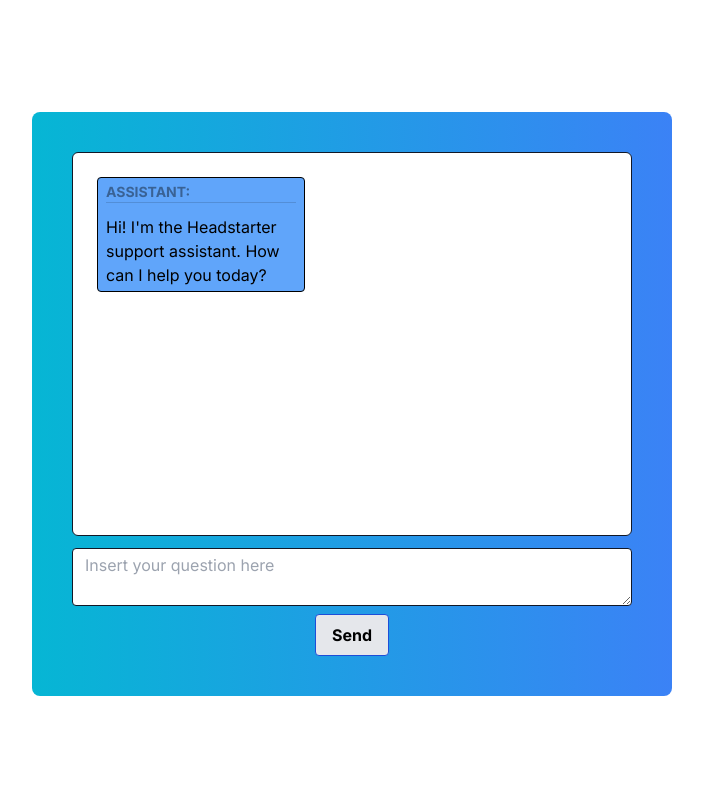
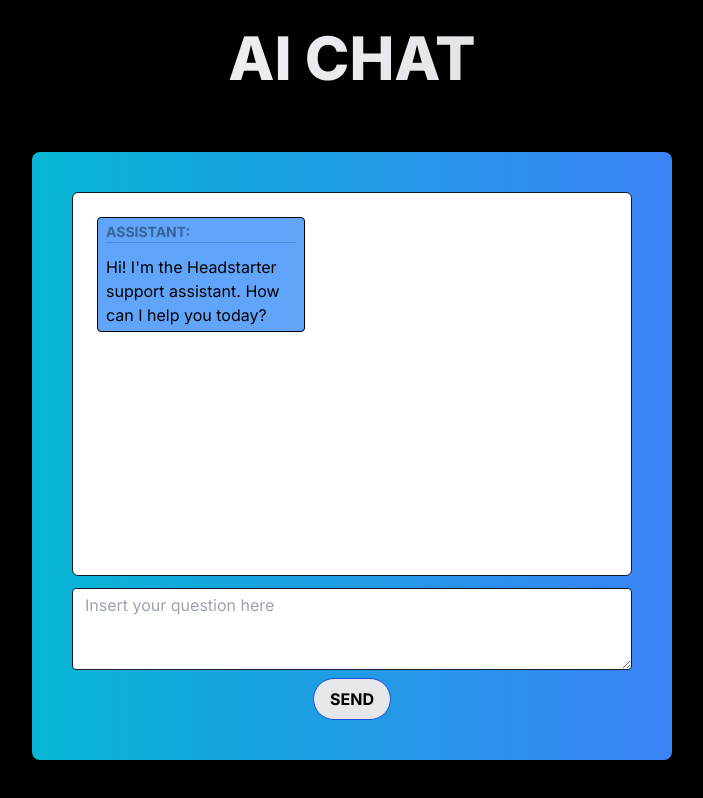
Before and after one commit to ibrahim-kiri/AI-CustomerSupport-Chat, a Next.js app: page / in a window 1280 px wide. Shown: the whole page, without its empty margins (288-991 px from the left). Built offline with nearby package versions, Linux system fonts and the light colour scheme.

Commit message:
design updates

```diff
--- a/src/app/api/chat/route.tsx
+++ b/src/app/api/chat/route.tsx
@@ -9,7 +9,8 @@ export async function POST(request: NextRequest) {
     const model = genAI.getGenerativeModel({ model: 'gemini-1.5-flash' });
     const result = await model.generateContent(prompt);
     const response = result.response;
-    const text = response.text();
+    const text = response.text().replaceAll('*', '');
+    console.log(text);
     return NextResponse.json({ assistantResponse: text }, { status: 201 });
   } catch (err) {
     return NextResponse.json({ error: err.message }, { status: 401 });
--- a/src/app/layout.tsx
+++ b/src/app/layout.tsx
@@ -1,5 +1,6 @@
 import { Inter } from 'next/font/google';
 import './globals.css';
+import Script from 'next/script';
 
 const inter = Inter({ subsets: ['latin'] });
 
@@ -11,7 +12,14 @@ export const metadata = {
 export default function RootLayout({ children }) {
   return (
     <html lang="en">
-      <body className={inter.className} suppressHydrationWarning={true}>
+      <Script
+        src="https://kit.fontawesome.com/739a42caa2.js"
+        crossOrigin="anonymous"
+      ></Script>
+      <body
+        className={`${inter.className} bg-black`}
+        suppressHydrationWarning={true}
+      >
         {children}
       </body>
     </html>
--- a/src/app/page.tsx
+++ b/src/app/page.tsx
@@ -3,5 +3,14 @@
 import ChatWindow from '@/components/ChatWindow';
 
 export default function Home() {
-  return <ChatWindow />;
+  return (
+    <>
+      <div className="bg-clip-text bg-gradient-to-r from-white  to-gray-300">
+        <h1 className="font-extrabold text-5xl md:text-6xl text-center mt-5 md:mt-7 text-transparent">
+          AI CHAT
+        </h1>
+      </div>
+      <ChatWindow />;
+    </>
+  );
 }
--- a/src/components/ChatWindow.tsx
+++ b/src/components/ChatWindow.tsx
@@ -19,6 +19,13 @@ export default function ChatWindow() {
   const chatBottomRef = useRef(null);
 
   const [userMessage, setUserMessage] = useState<string>('');
+  const [loadingResponse, setLoadingResponse] = useState<boolean>(false);
+
+  const wait = (time: number) => {
+    return new Promise((resolve) => {
+      setTimeout(resolve, time);
+    });
+  };
 
   useEffect(() => {
     chatBottomRef.current.scrollIntoView({
@@ -35,6 +42,7 @@ export default function ChatWindow() {
     e.preventDefault();
     setMessages((prev) => [...prev, { role: 'user', content: userMessage }]);
     setUserMessage('');
+    setLoadingResponse(true);
     const response = await fetch('http://localhost:3000/api/chat', {
       method: 'POST',
       body: JSON.stringify({ prompt: userMessage }),
@@ -43,6 +51,7 @@ export default function ChatWindow() {
 
     if (response.status === 201) {
       const { assistantResponse } = await response.json();
+
       setMessages((prev) => [
         ...prev,
         { role: 'assistant', content: assistantResponse },
@@ -51,10 +60,11 @@ export default function ChatWindow() {
       const { error } = await response.json();
       setMessages((prev) => [...prev, { role: 'error', content: error }]);
     }
+    setLoadingResponse(false);
   };
 
   return (
-    <div className="flex flex-col w-4/5 md:w-1/2 mx-auto bg-red-400 p-10 gap-3 mt-12 md:mt-28 rounded-lg bg-gradient-to-r from-cyan-500 to-blue-500">
+    <div className="flex flex-col w-4/5 md:w-1/2 mx-auto bg-red-400 p-5 md:p-10 gap-3 mt-12 md:mt-16 rounded-lg bg-gradient-to-r from-cyan-500 to-blue-500">
       <div
         className="flex text-wrap flex-col gap-5 bg-white p-6 overflow-y-scroll h-96 border border-gray-900 rounded-md "
         id="chatWindow "
@@ -69,13 +79,17 @@ export default function ChatWindow() {
                      msg.role === 'error' ? 'bg-red-500 self-center' : ''
                    } border border-black rounded text-xs md:text-base max-w-52 md:w-1/2 text-wrap px-2 py-1 flex flex-col gap-3 `}
             >
-              <p className="text-sm opacity-40 font-bold border-b border-black border-opacity-35">
+              <p className="text-sm opacity-40 font-bold border-b border-black border-opacity-35 ">
                 {msg.role.toUpperCase()}:
               </p>
-              <p> {msg.content}</p>
+              <p className="break-words text-wrap"> {msg.content}</p>
             </div>
           );
         })}
+        {loadingResponse && (
+          <i className=" self-start fa-solid fa-spinner fa-spin-pulse fa-xl"></i>
+        )}
+
         <div ref={chatBottomRef} id="chatBottom"></div>
       </div>
       <div id="promptArea mt-3">
@@ -86,12 +100,13 @@ export default function ChatWindow() {
             className="px-3 py-1 rounded border border-gray-900  "
             placeholder="Insert your question here"
             required={true}
+            rows={3}
           />
           <button
             type="submit"
-            className="bg-gray-200 hover:bg-white text-black m-auto py-2 px-4 border border-blue-700 rounded font-bold"
+            className="bg-gray-200 hover:bg-white text-black m-auto py-2 px-4 border border-blue-700 rounded-3xl font-bold"
           >
-            Send
+            SEND
           </button>
         </form>
       </div>
```
Also changed, not shown: 1 other file (tests, documents, lock files or other folders).
